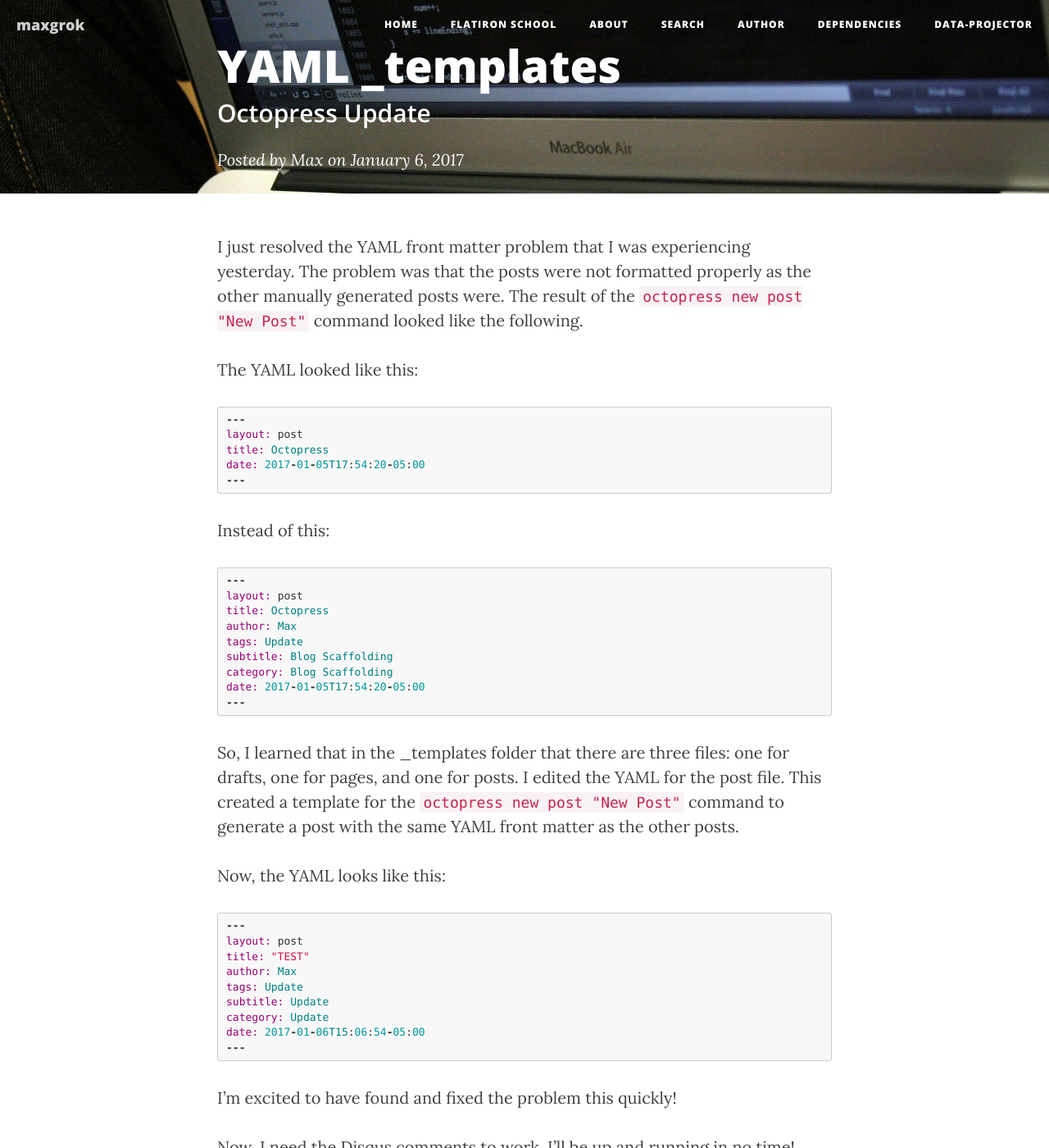
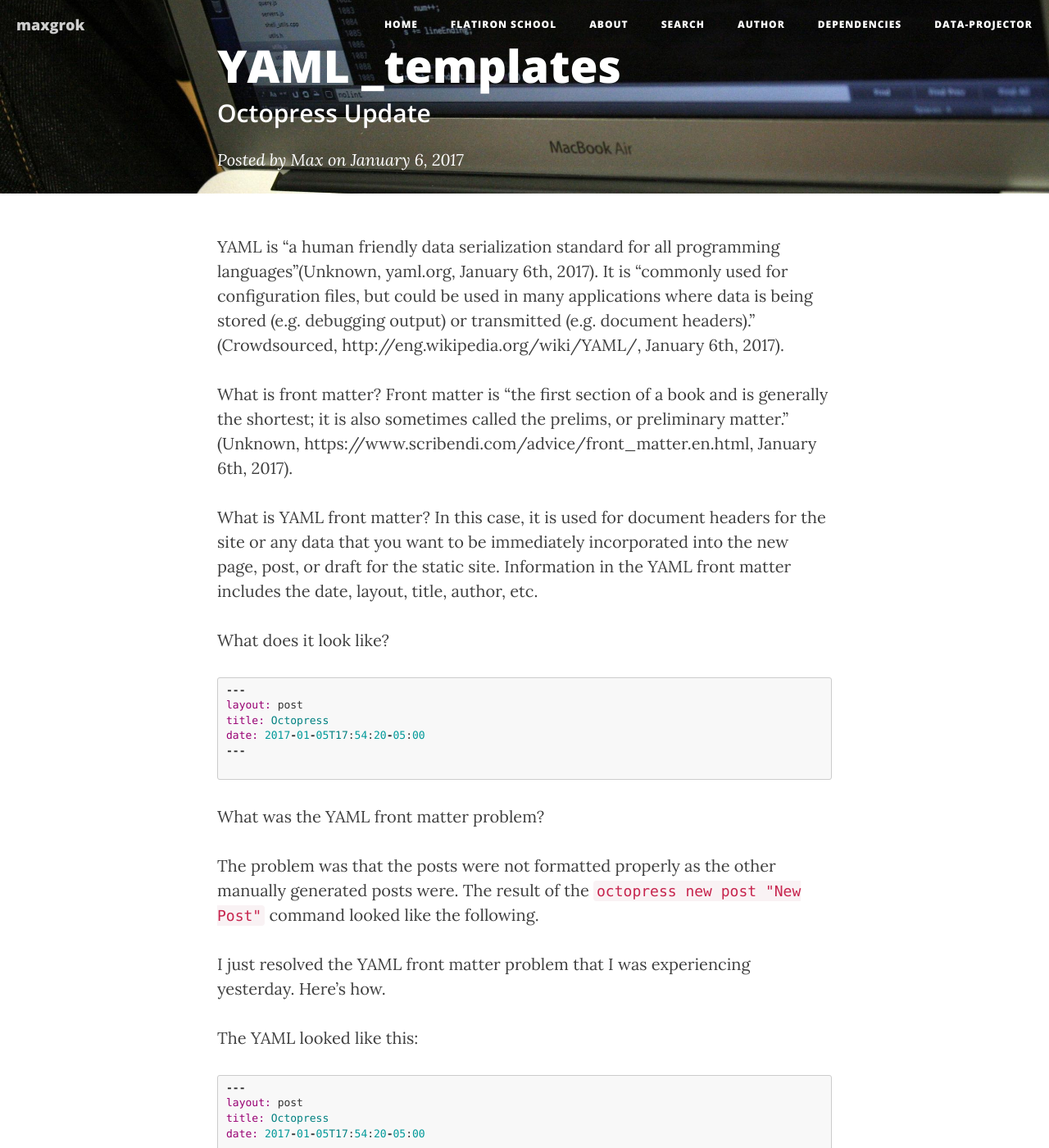
Before and after one commit to maxgrok/maxgrok.github.io_oldversion, a Jekyll site: the page built from _posts/2017-01-06-octopress-YAML-update.markdown, in a window 1280 px wide and 1400 px high. Shown: the whole window at 82% size. Built offline with Jekyll 4.4.1, drawn with Linux system fonts in a browser that asks for light colours; nearby versions of some CDN libraries; comment, search, counter and statistics services are not loaded.

Commit message:
Updating YAML post

````diff
--- a/_posts/2017-01-06-octopress-YAML-update.markdown
+++ b/_posts/2017-01-06-octopress-YAML-update.markdown
@@ -7,8 +7,29 @@ subtitle: Octopress Update
 category: Blog Scaffolding
 date: 2017-01-06T14:57:15-05:00
 ---
+YAML is "a human friendly data serialization
+  standard for all programming languages"(Unknown, yaml.org, January 6th, 2017). It is "commonly used for configuration files, but could be used in many applications where data is being stored (e.g. debugging output) or transmitted (e.g. document headers)." (Crowdsourced, http://eng.wikipedia.org/wiki/YAML/, January 6th, 2017).
 
-I just resolved the YAML front matter problem that I was experiencing yesterday. The problem was that the posts were not formatted properly as the other manually generated posts were. The result of the ```octopress new post "New Post"``` command looked like the following.
+  What is front matter?
+  Front matter is "the first section of a book and is generally the shortest; it is also sometimes called the prelims, or preliminary matter." (Unknown, https://www.scribendi.com/advice/front_matter.en.html, January 6th, 2017).
+
+  What is YAML front matter?
+  In this case, it is used for document headers for the site or any data that you want to be immediately incorporated into the new page, post, or draft for the static site. Information in the YAML front matter includes the date, layout, title, author, etc.
+
+  What does it look like?
+  {% highlight ruby %}
+---
+layout:     post
+title:      Octopress
+date: 2017-01-05T17:54:20-05:00
+---
+  {% endhighlight %}
+
+What was the YAML front matter problem?
+
+ The problem was that the posts were not formatted properly as the other manually generated posts were. The result of the ```octopress new post "New Post"``` command looked like the following.
+
+ I just resolved the YAML front matter problem that I was experiencing yesterday. Here's how.
 
 The YAML looked like this:
 {% highlight ruby %}
````
Also changed, not shown: _posts/2017-01-06-disqus-comments-not-working.markdown (added, +9 -0 lines).
